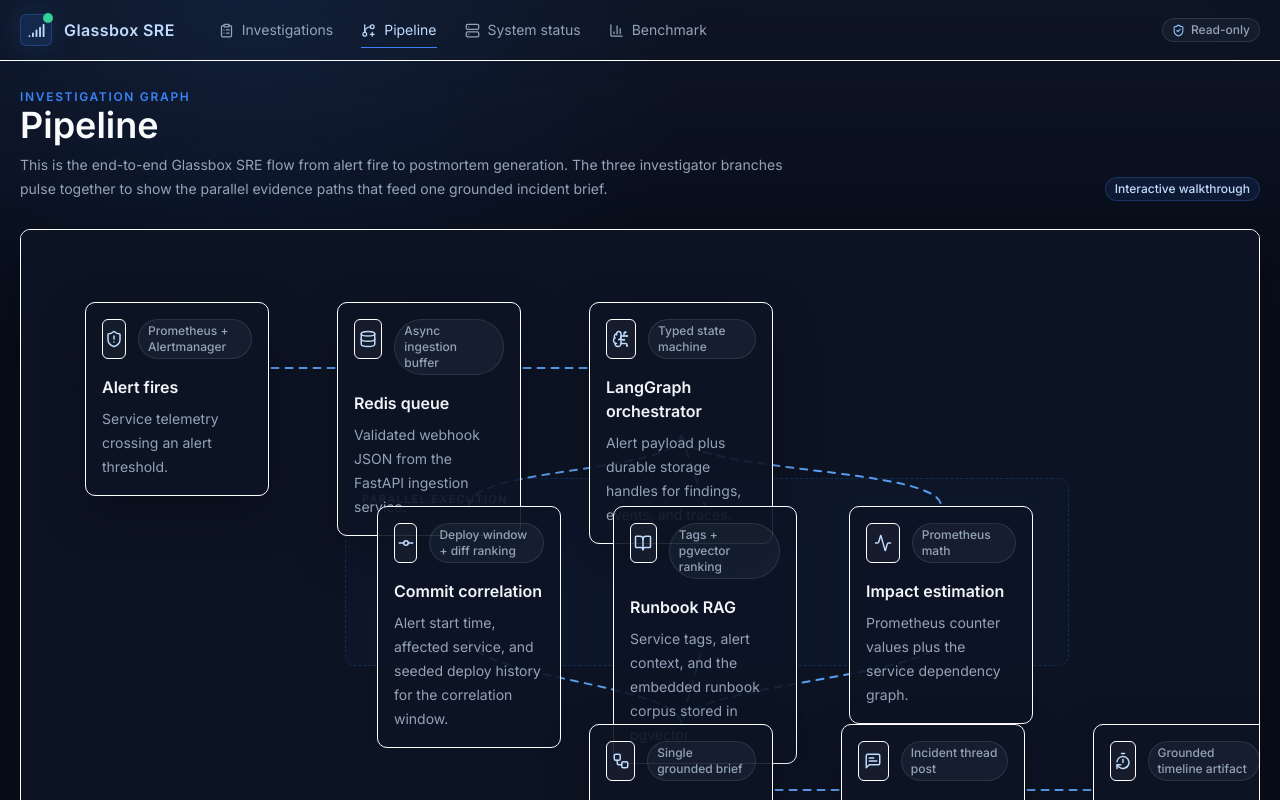
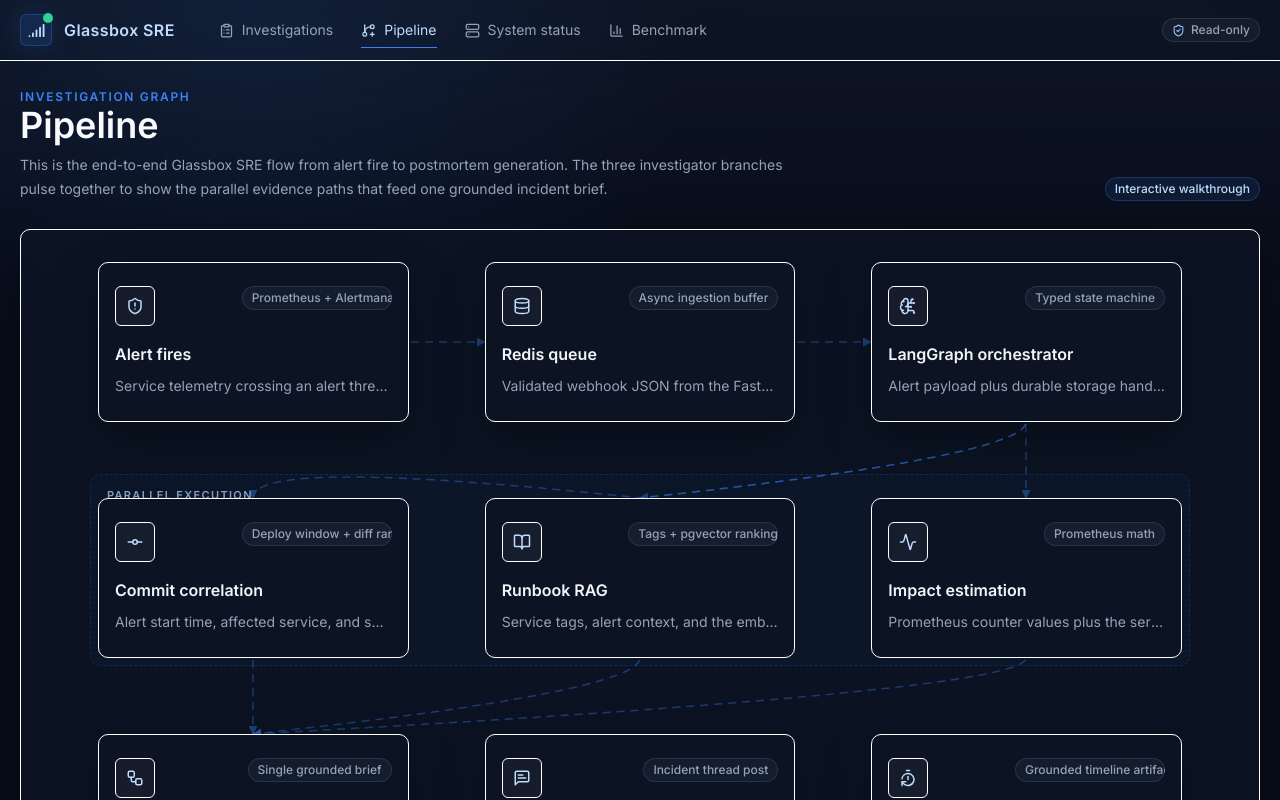
Before and after one commit to krishna31102004/ai-sre-new, a React (Vite) app in the folder apps/frontend/: page /pipeline in a window 1280 px wide. Shown: the top 800 px of the page. Built offline with nearby package versions, Linux system fonts and the light colour scheme.

Commit message:
Fix pipeline diagram layout and SVG connectors

```diff
--- a/apps/frontend/src/pages/PipelinePage.tsx
+++ b/apps/frontend/src/pages/PipelinePage.tsx
@@ -30,21 +30,14 @@ type PipelineNode = {
   branch?: boolean;
 };
 
-type PipelinePosition = {
-  x: number;
-  y: number;
-};
-
 type PipelineEdge = {
   from: string;
   to: string;
   path: string;
 };
 
-const NODE_WIDTH = 184;
-const NODE_HEIGHT = 132;
-const SVG_WIDTH = 1320;
-const SVG_HEIGHT = 620;
+const SVG_WIDTH = 1100;
+const SVG_HEIGHT = 648;
 
 const detailData = getAllMockInvestigationDetails();
 const adIncident = detailData[0];
@@ -210,85 +203,61 @@ const pipelineNodes: PipelineNode[] = [
   },
 ];
 
-const positions: Record<string, PipelinePosition> = {
-  alert: { x: 40, y: 48 },
-  queue: { x: 292, y: 48 },
-  orchestrator: { x: 544, y: 48 },
-  commit: { x: 332, y: 252 },
-  runbook: { x: 568, y: 252 },
-  impact: { x: 804, y: 252 },
-  synthesis: { x: 544, y: 470 },
-  slack: { x: 796, y: 470 },
-  postmortem: { x: 1048, y: 470 },
-};
-
-function centerX(nodeId: string) {
-  return positions[nodeId].x + NODE_WIDTH / 2;
-}
-
-function topY(nodeId: string) {
-  return positions[nodeId].y;
-}
-
-function bottomY(nodeId: string) {
-  return positions[nodeId].y + NODE_HEIGHT;
-}
-
 const edges: PipelineEdge[] = [
   {
     from: "alert",
     to: "queue",
-    path: `M ${positions.alert.x + NODE_WIDTH} ${topY("alert") + NODE_HEIGHT / 2} L ${positions.queue.x} ${topY("queue") + NODE_HEIGHT / 2}`,
+    path: "M 319 88 L 395 88",
   },
   {
     from: "queue",
     to: "orchestrator",
-    path: `M ${positions.queue.x + NODE_WIDTH} ${topY("queue") + NODE_HEIGHT / 2} L ${positions.orchestrator.x} ${topY("orchestrator") + NODE_HEIGHT / 2}`,
+    path: "M 705 88 L 781 88",
   },
   {
     from: "orchestrator",
     to: "commit",
-    path: `M ${centerX("orchestrator")} ${bottomY("orchestrator")} C ${centerX("orchestrator")} ${bottomY("orchestrator") + 40}, ${centerX("commit")} ${topY("commit") - 40}, ${centerX("commit")} ${topY("commit")}`,
+    path: "M 936 168 Q 936 202 550 244 Q 163 202 163 244",
   },
   {
     from: "orchestrator",
     to: "runbook",
-    path: `M ${centerX("orchestrator")} ${bottomY("orchestrator")} L ${centerX("runbook")} ${topY("runbook")}`,
+    path: "M 936 168 Q 936 202 550 244",
   },
   {
     from: "orchestrator",
     to: "impact",
-    path: `M ${centerX("orchestrator")} ${bottomY("orchestrator")} C ${centerX("orchestrator")} ${bottomY("orchestrator") + 40}, ${centerX("impact")} ${topY("impact") - 40}, ${centerX("impact")} ${topY("impact")}`,
+    path: "M 936 168 L 936 244",
   },
   {
     from: "commit",
     to: "synthesis",
-    path: `M ${centerX("commit")} ${bottomY("commit")} C ${centerX("commit")} ${bottomY("commit") + 40}, ${centerX("synthesis")} ${topY("synthesis") - 40}, ${centerX("synthesis")} ${topY("synthesis")}`,
+    path: "M 163 404 L 163 480",
   },
   {
     from: "runbook",
     to: "synthesis",
-    path: `M ${centerX("runbook")} ${bottomY("runbook")} L ${centerX("synthesis")} ${topY("synthesis")}`,
+    path: "M 550 404 Q 550 438 163 480",
   },
   {
     from: "impact",
     to: "synthesis",
-    path: `M ${centerX("impact")} ${bottomY("impact")} C ${centerX("impact")} ${bottomY("impact") + 40}, ${centerX("synthesis")} ${topY("synthesis") - 40}, ${centerX("synthesis")} ${topY("synthesis")}`,
+    path: "M 936 404 Q 936 438 163 480",
   },
   {
     from: "synthesis",
     to: "slack",
-    path: `M ${positions.synthesis.x + NODE_WIDTH} ${topY("synthesis") + NODE_HEIGHT / 2} L ${positions.slack.x} ${topY("slack") + NODE_HEIGHT / 2}`,
+    path: "M 319 560 L 395 560",
   },
   {
     from: "slack",
     to: "postmortem",
-    path: `M ${positions.slack.x + NODE_WIDTH} ${topY("slack") + NODE_HEIGHT / 2} L ${positions.postmortem.x} ${topY("postmortem") + NODE_HEIGHT / 2}`,
+    path: "M 705 560 L 781 560",
   },
 ];
 
 function isEdgeHighlighted(edge: PipelineEdge, selectedId: string | null) {
-  if (!selectedId) return true;
+  if (!selectedId) return false;
   return edge.from === selectedId || edge.to === selectedId;
 }
 
@@ -307,7 +276,7 @@ function PipelineCard({
   return (
     <button
       onClick={onClick}
-      className={`glass-card pipeline-node relative w-[184px] px-4 py-4 text-left ${
+      className={`glass-card pipeline-node relative h-40 w-full overflow-hidden px-4 py-4 text-left ${
         active ? "pipeline-node-active border-accent/40 bg-accent/10 shadow-glow" : "hover:border-accent/25 hover:bg-white/[0.04]"
       } ${dimmed ? "pipeline-node-dimmed" : "pipeline-node-clear"} ${node.branch ? "pipeline-branch" : ""}`}
     >
@@ -315,10 +284,12 @@ function PipelineCard({
         <span className="flex h-10 w-10 items-center justify-center rounded-md border border-line bg-white/[0.04] text-blue-200">
           <Icon size={18} />
         </span>
-        <Badge variant={active ? "accent" : "muted"}>{node.subtitle}</Badge>
+        <Badge variant={active ? "accent" : "muted"} className="max-w-[150px] truncate">
+          {node.subtitle}
+        </Badge>
       </div>
-      <h3 className="mt-4 text-base font-semibold text-slate-100">{node.title}</h3>
-      <p className="mt-2 text-sm leading-6 text-slate-400">{node.input}</p>
+      <h3 className="mt-4 truncate text-base font-semibold text-slate-100">{node.title}</h3>
+      <p className="mt-2 truncate text-sm leading-6 text-slate-400">{node.input}</p>
     </button>
   );
 }
@@ -443,39 +414,39 @@ export function PipelinePage() {
       </div>
 
       <div className="glass-card overflow-x-auto p-6">
-        <div className="relative min-h-[620px] min-w-[1320px]">
+        <div className="pipeline-grid relative mx-auto min-w-[1100px]">
           <svg
-            className="pointer-events-none absolute inset-0 h-full w-full overflow-visible"
+            className="pointer-events-none absolute inset-0 z-10 h-full w-full overflow-visible"
             viewBox={`0 0 ${SVG_WIDTH} ${SVG_HEIGHT}`}
             fill="none"
             aria-hidden="true"
           >
+            <defs>
+              <marker id="pipeline-arrow" viewBox="0 0 10 10" refX="9" refY="5" markerWidth="6" markerHeight="6" orient="auto-start-reverse">
+                <path d="M 0 0 L 10 5 L 0 10 z" fill="#3b82f6" />
+              </marker>
+            </defs>
             {edges.map((edge) => {
               const highlighted = isEdgeHighlighted(edge, selectedId);
               return (
                 <path
                   key={`${edge.from}-${edge.to}`}
                   d={edge.path}
-                  className={`pipeline-edge ${highlighted ? "pipeline-edge-active" : "pipeline-edge-dimmed"}`}
+                  markerEnd="url(#pipeline-arrow)"
+                  className={`pipeline-edge ${selectedId ? (highlighted ? "pipeline-edge-active" : "pipeline-edge-dimmed") : ""}`}
                 />
               );
             })}
           </svg>
 
-          <div className="absolute left-[300px] top-[224px] h-[188px] w-[724px] rounded-glass border border-dashed border-accent/20 bg-accent/[0.03]">
+          <div className="pointer-events-none absolute inset-x-0 top-[220px] z-0 h-[192px] rounded-glass border border-dashed border-accent/20 bg-accent/[0.03]">
             <div className="absolute left-4 top-3 text-[11px] font-semibold uppercase tracking-[0.12em] text-blue-200/70">
               Parallel execution
             </div>
           </div>
 
-          {pipelineNodes.map((node) => {
-            const position = positions[node.id];
-            return (
-              <div
-                key={node.id}
-                className="absolute"
-                style={{ left: `${position.x}px`, top: `${position.y}px` }}
-              >
+          {pipelineNodes.map((node) => (
+            <div key={node.id} className="relative z-20 p-2">
               <PipelineCard
                 node={node}
                 active={selectedId === node.id}
@@ -483,8 +454,7 @@ export function PipelinePage() {
                 onClick={() => handleSelect(node.id)}
               />
             </div>
-            );
-          })}
+          ))}
         </div>
       </div>
 
--- a/apps/frontend/src/styles.css
+++ b/apps/frontend/src/styles.css
@@ -120,10 +120,11 @@ details[open] summary svg { transform: rotate(180deg); }
 
 .pipeline-edge {
   stroke: rgba(59, 130, 246, 0.9);
-  stroke-width: 2;
+  stroke-width: 1.5;
   stroke-linecap: round;
   stroke-linejoin: round;
   stroke-dasharray: 7 7;
+  opacity: 0.4;
   animation: pipeline-dash-flow 1.1s linear infinite;
   transition: opacity 200ms ease, stroke 200ms ease;
 }
@@ -136,6 +137,16 @@ details[open] summary svg { transform: rotate(180deg); }
 .pipeline-edge-dimmed {
   opacity: 0.2;
   stroke: rgba(96, 165, 250, 0.35);
+}
+
+.pipeline-grid {
+  display: grid;
+  width: 1100px;
+  height: 648px;
+  grid-template-columns: repeat(3, minmax(0, 1fr));
+  grid-template-rows: repeat(3, 176px);
+  column-gap: 60px;
+  row-gap: 60px;
 }
 
 @keyframes pipeline-dash-flow {
```
Lines whose indentation alone changed are shown as unchanged.
